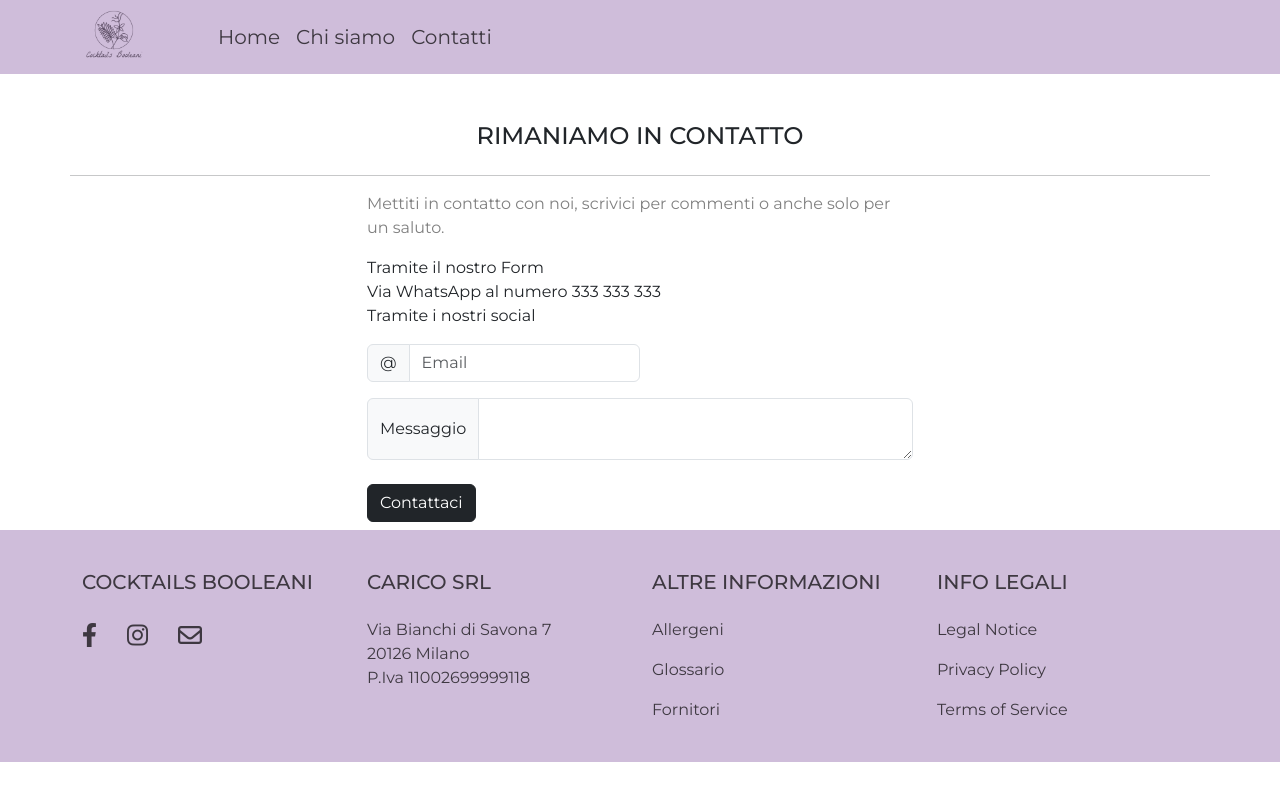
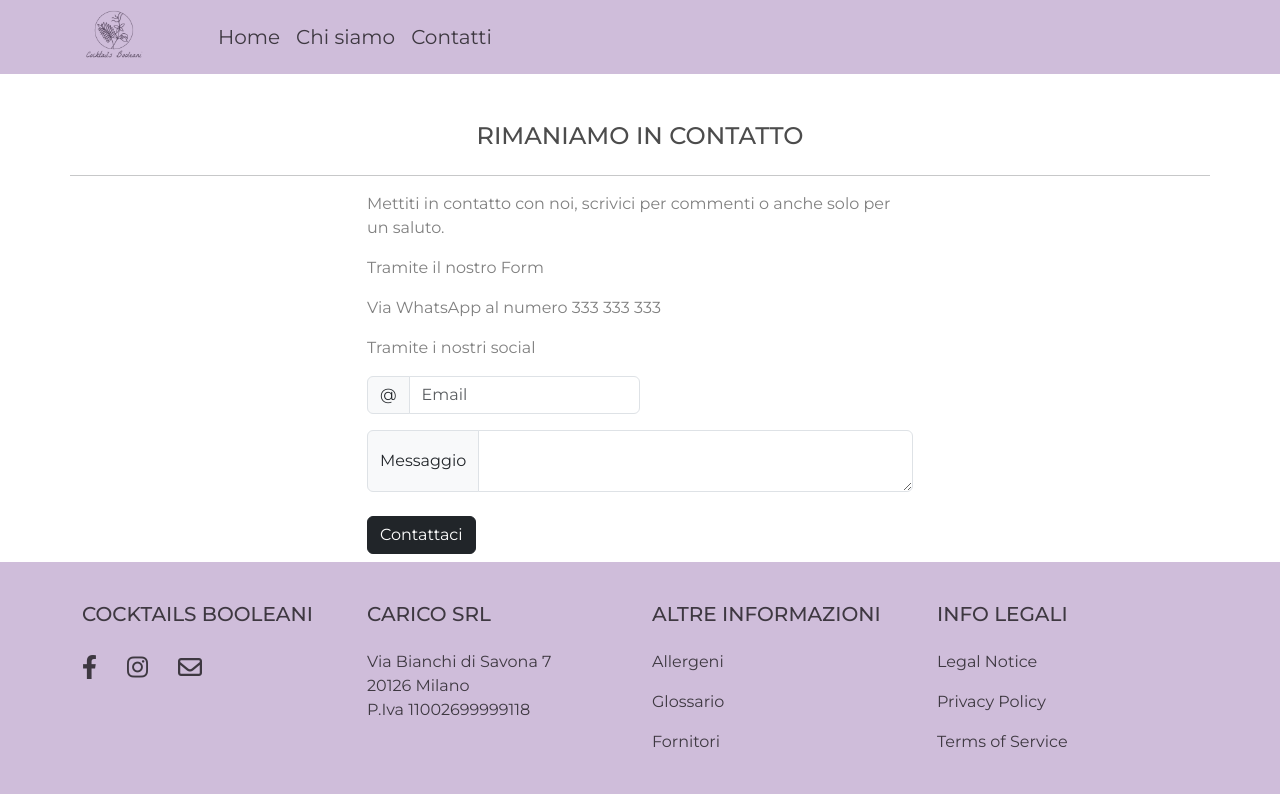
Before and after one commit to Amin23ElKassimi/laravel-boolean-frontoffice, a Vue app: page /contatti in a window 1280 px wide. Built offline with nearby package versions, Linux system fonts and the light colour scheme.

Commit message:
minor changes

```diff
--- a/src/pages/ChiSiamo.vue
+++ b/src/pages/ChiSiamo.vue
@@ -1,5 +1,5 @@
 <template >
-    <div class="container pt-4 pb-4">
+    <div class="container pt-4 pb-4 text-color-footer">
         <h3>Chi siamo</h3>
         <p>Benvenuti nel mondo dei cocktail creati con passione e inventiva da quattro giovani talenti di Boolean Cocktail Academy! <br>
             Siamo impegnati a offrire un servizio di qualità e a superare le aspettative dei nostri clienti. Oltre alla nostra dedizione alla perfezione nei cocktail, ci sforziamo di creare un'atmosfera accogliente e inclusiva, dove ogni ospite si senta parte di questa esperienza unica. <br>
--- a/src/pages/contatti.vue
+++ b/src/pages/contatti.vue
@@ -3,7 +3,7 @@
      <div class="container">
         <div class="row d-flex justify-content-center">
 
-            <h1 class="fs-4 text-center mt-5 pb-3">RIMANIAMO IN CONTATTO</h1>
+            <h1 class="fs-4 text-center mt-5 pb-3 text-color-footer">RIMANIAMO IN CONTATTO</h1>
             <hr>
 
 
@@ -12,11 +12,11 @@
                     <p>
                         Mettiti in contatto con noi, scrivici per commenti o anche solo per un saluto.
                     </p>
-                    <ul class="my-padding">
-                        <li>Tramite il nostro Form</li>
-                        <li>Via WhatsApp al numero 333 333 333</li>
-                        <li>Tramite i nostri social</li>
-                    </ul>
+                    <div class="my-padding">
+                        <p>Tramite il nostro Form</p>
+                        <p>Via WhatsApp al numero 333 333 333</p>
+                        <p>Tramite i nostri social</p>
+                    </div>
                 </div>
 
                 <div class="input-group w-50 text-center">
```
